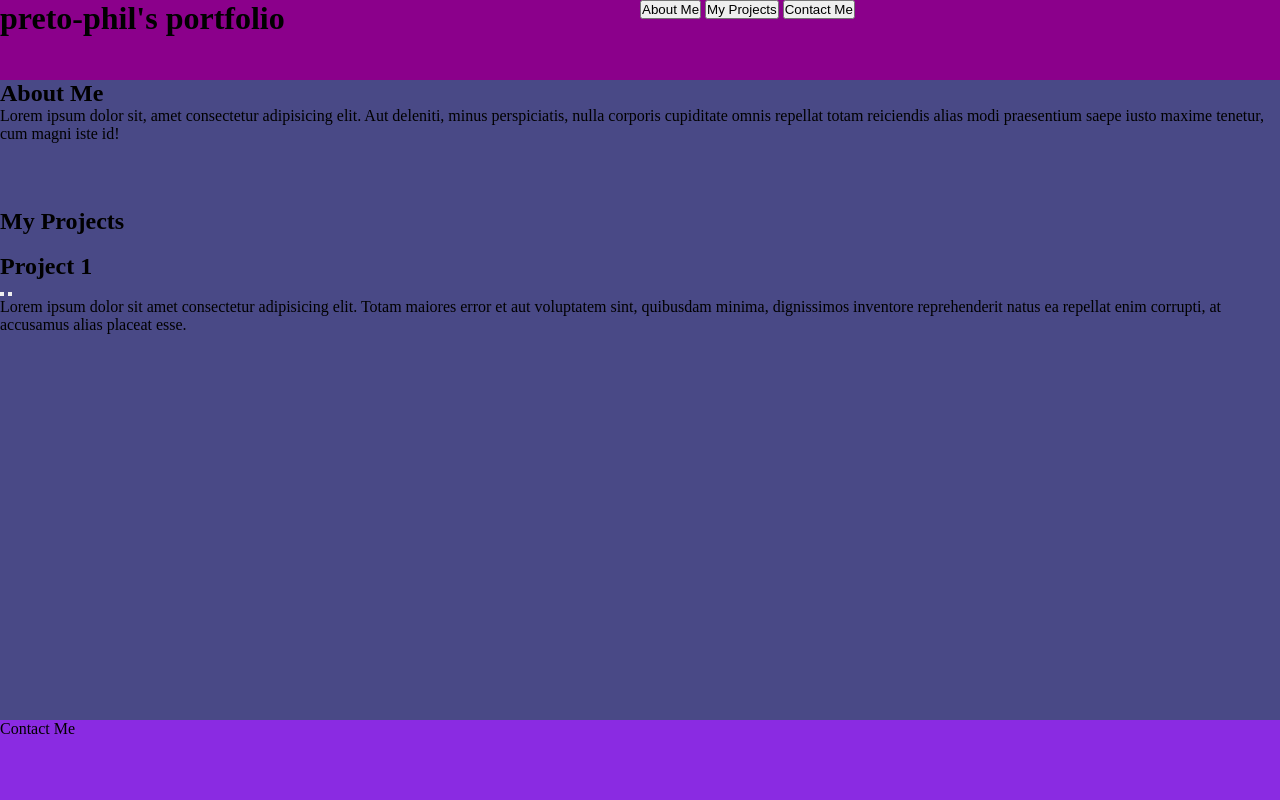
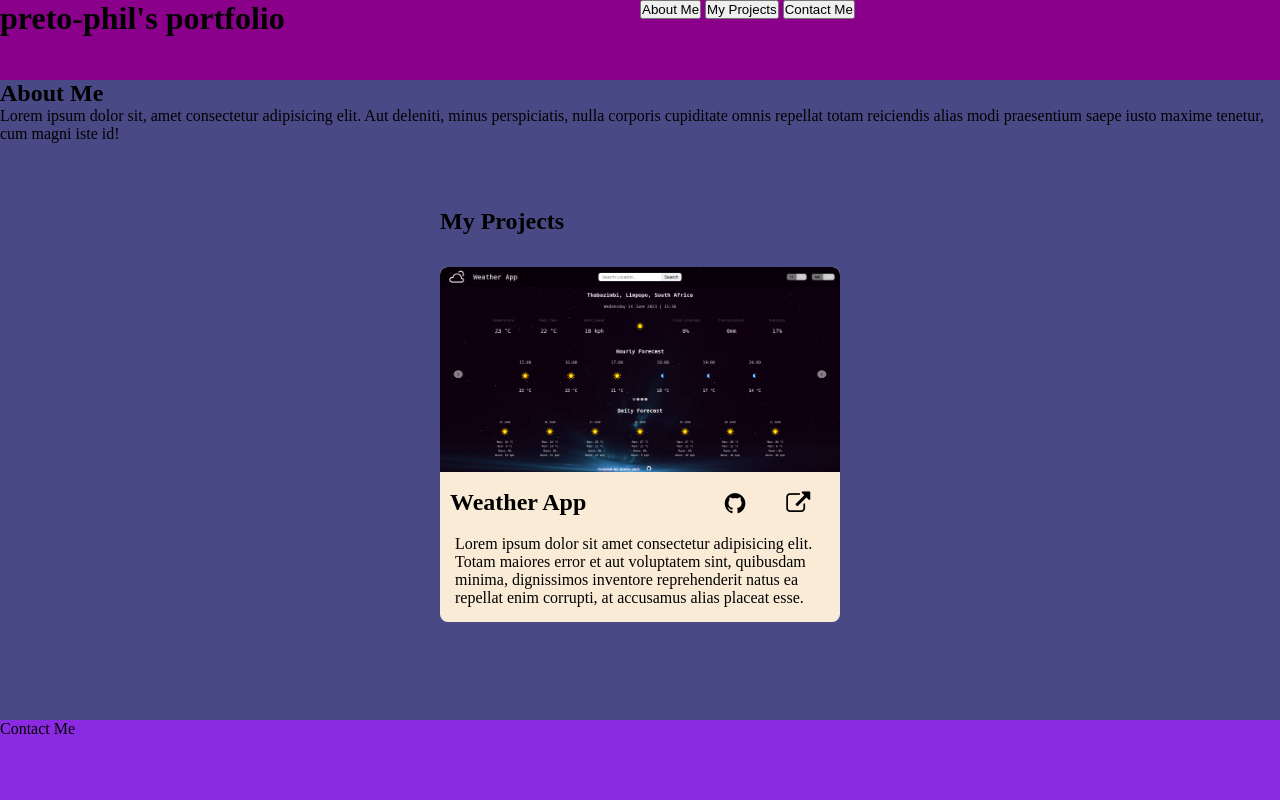
Before and after one commit to preto-phil/Portfolio, a plain HTML site: page index.html in a window 1280 px wide. Drawn offline with Linux system fonts and the light colour scheme.

Commit message:
Project card progress

```diff
--- a/index.html
+++ b/index.html
@@ -6,6 +6,7 @@
   <meta name="viewport" content="width=device-width, initial-scale=1.0">
   <title>preto-phil portfolio</title>
   <link rel="stylesheet" href="./style.css">
+  <link rel="stylesheet" href="https://cdnjs.cloudflare.com/ajax/libs/font-awesome/4.7.0/css/font-awesome.min.css">
 </head>
 <body>
   <header>
@@ -17,22 +18,33 @@
     </nav>
   </header>
   <main>
-    <section>
+    <section class="about">
       <h1>About Me</h1>
       <p>Lorem ipsum dolor sit, amet consectetur adipisicing elit. Aut deleniti, minus perspiciatis, nulla corporis cupiditate omnis repellat totam reiciendis alias modi praesentium saepe iusto maxime tenetur, cum magni iste id!</p>
     </section>
-    <section>
+    <section class="projects">
       <h1>My Projects</h1>
+
       <article class="project">
-        <img src="" alt="">
-        <h2>Project 1</h2>
-        <button>
-          <i></i>
-        </button>
-        <button>
-          <i></i>
-        </button>
+
+        <img src="./Images/Projects/page-screenshot.png" alt="Weather App Photo">
+
+        <div class="title-div">
+          <div class="project-title">Weather App</div>
+          <button class="github-btn">
+            <a href="https://github.com/preto-phil/Weather-App">
+              <i style="font-size:24px; color: black;" class="fa">&#xf09b;</i>
+            </a>
+          </button>
+          <button class="link-btn">
+            <a href="https://preto-phil.github.io/Weather-App/">
+              <i style="font-size:24px; color: black;" class="fa">&#xf08e;</i>
+            </a>
+          </button>
+        </div>
+
         <p>Lorem ipsum dolor sit amet consectetur adipisicing elit. Totam maiores error et aut voluptatem sint, quibusdam minima, dignissimos inventore reprehenderit natus ea repellat enim corrupti, at accusamus alias placeat esse.</p>
+
       </article>
     </section>
   </main>
--- a/style.css
+++ b/style.css
@@ -39,6 +39,57 @@ main {
   background-color: rgb(73, 73, 134);
 }
 
+.projects {
+  margin: 0 auto;
+}
+
+.projects > h1 {
+  padding-bottom: 2rem;
+}
+
+.project {
+  width: 400px;
+  height: auto;
+  background-color: antiquewhite;
+  border-radius: 8px;
+
+}
+
+.project > img {
+  width: 400px;
+  height: auto;
+  background-color: aquamarine;
+  border-radius: 8px 8px 0 0;
+}
+
+.project > p {
+  padding: 5px 15px 15px 15px;
+}
+
+.project > div {
+  padding: 10px;
+  font-weight: 600;
+  font-size: 1.5rem;
+}
+
+.title-div {
+  display: grid;
+  grid-template-columns: 4fr 1fr 1fr;
+}
+
+.project-title {
+  display: flex;
+  align-items: center;
+}
+
+.github-btn,
+.link-btn {
+  padding: 5px;
+  border: none;
+  background-color: rgb(255, 255, 255, 0);
+}
+
+
 footer {
   grid-area: 3 / 1 / 4 / 2;
 
```
Also changed, not shown: Images/Projects/page-screenshot.png (added).
